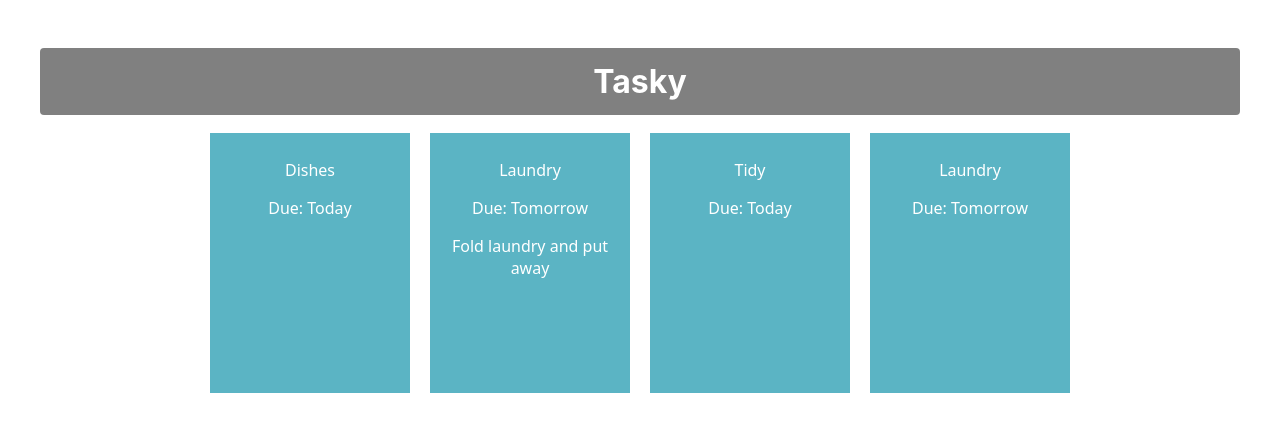
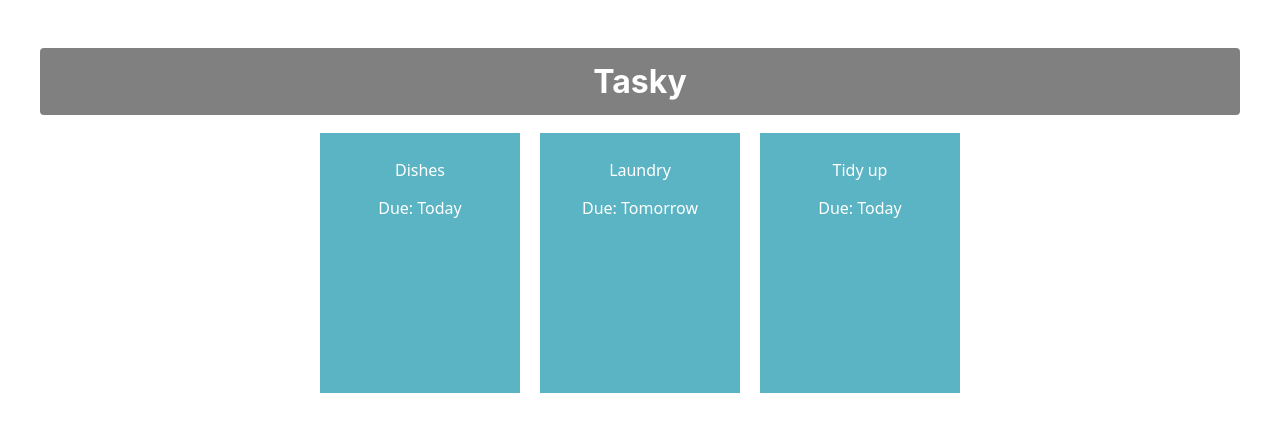
Before and after one commit to wjc666666/JcsProject, a React (Create React App) app in the folder tasky/: page / in a window 1280 px wide. Shown: the top 432 px of the page. Built offline with nearby package versions, Linux system fonts and the light colour scheme.

Commit message:
Added task state

```diff
--- a/tasky/src/App.js
+++ b/tasky/src/App.js
@@ -1,17 +1,21 @@
 import './App.css';
 import Task from './components/Task';
+import React, { useState } from 'react';
 
 function App() {
+  const [ taskState, setTaskState ] = useState({
+    tasks: [
+      { title:"Dishes", description: "Empty dishwasher", deadline: "Today" },
+      { title: "Laundry", description: "Fold clothes and put away", deadline: "Tomorrow" },
+      { title: "Tidy up", deadline: "Today" }
+    ]
+  });
   return (
     <div className="container">
       <h1>Tasky</h1>
-      <Task title="Dishes" deadline="Today" />
-      <Task title="Laundry" deadline="Tomorrow" >
-      Fold laundry and put away </Task>
-      <Task title="Tidy" deadline="Today" />
-      <Task title="Laundry" deadline="Tomorrow">
-    </Task>
-
+      <Task title={taskState.tasks[0].title} deadline={taskState.tasks[0].deadline} description={taskState.tasks[0].description} />
+      <Task title={taskState.tasks[1].title} deadline={taskState.tasks[1].deadline} description={taskState.tasks[1].description} />
+      <Task title={taskState.tasks[2].title} deadline={taskState.tasks[2].deadline} description={taskState.tasks[2].description} />
     </div>
   );
 
```
